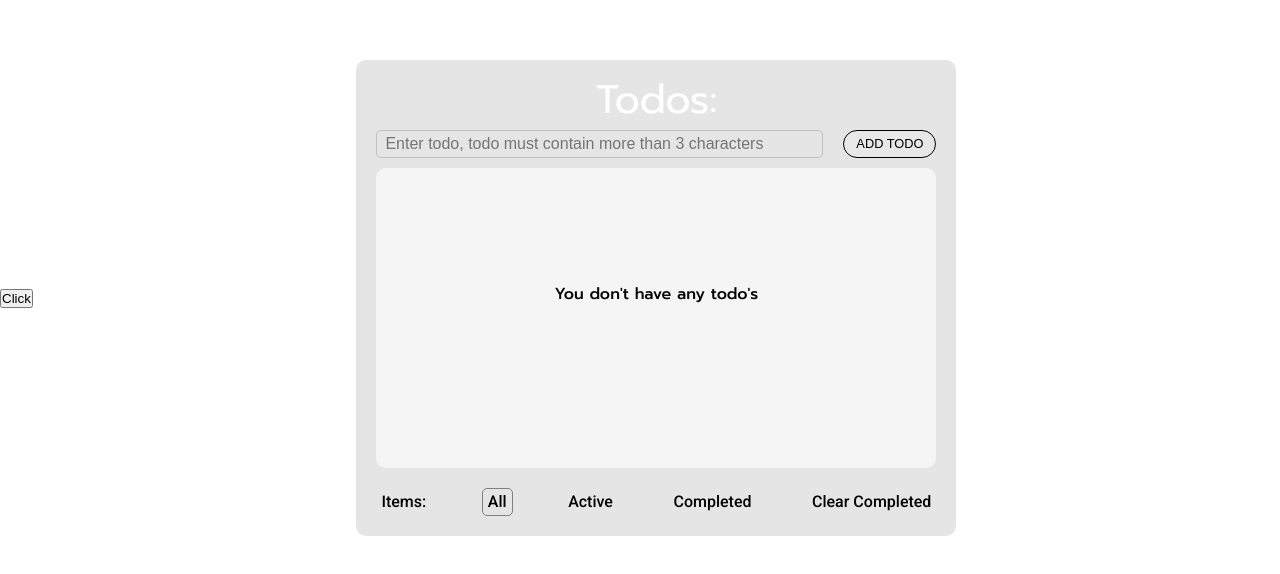
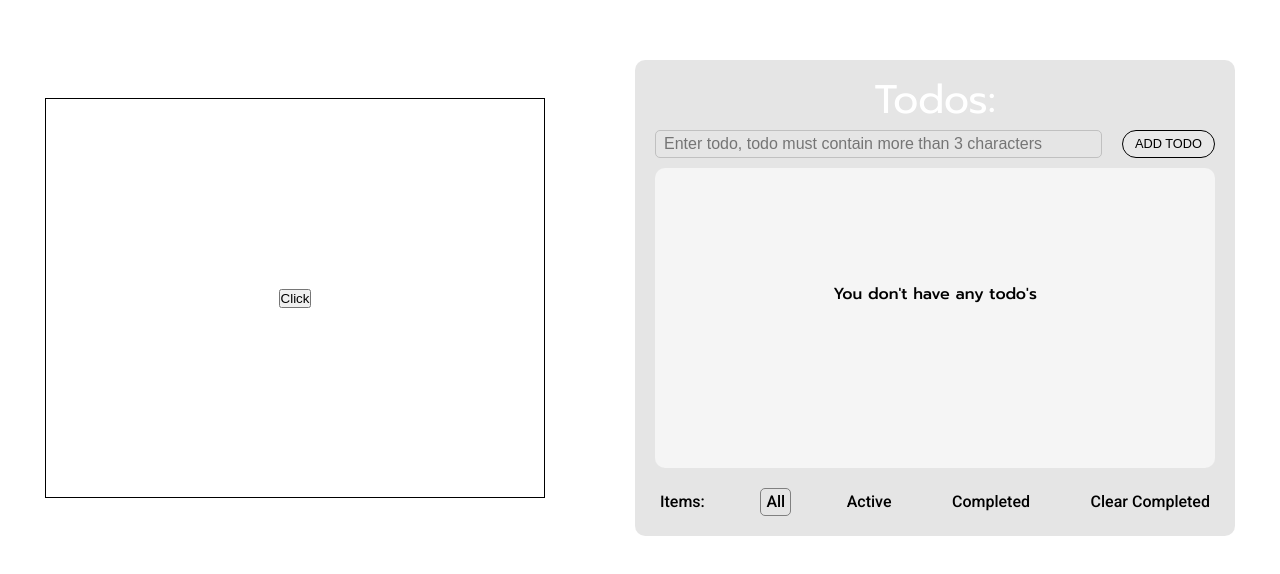
Before and after one commit to MartS88/git, a React (Create React App) app: page / in a window 1280 px wide. Shown: the part 102-676 px from the top of the page. Built offline with nearby package versions, Linux system fonts and the light colour scheme.

Commit message:
Added styles for App.module (buttons.block)

```diff
--- a/src/App.module.scss
+++ b/src/App.module.scss
@@ -1,10 +1,21 @@
 .App {
-  margin: 0auto;
+  margin: 0 auto;
   width: 100%;
   min-height: 100vh;
   display: flex;
   justify-content: center;
   align-items: center;
+
+  .button_block {
+    margin: 0 auto;
+    width: 500px;
+    height: 400px;
+    border: 1px solid black;
+    padding: 16px;
+    display: flex;
+    justify-content: center;
+    align-items: center;
+  }
 
 
   .todo_block {
```
